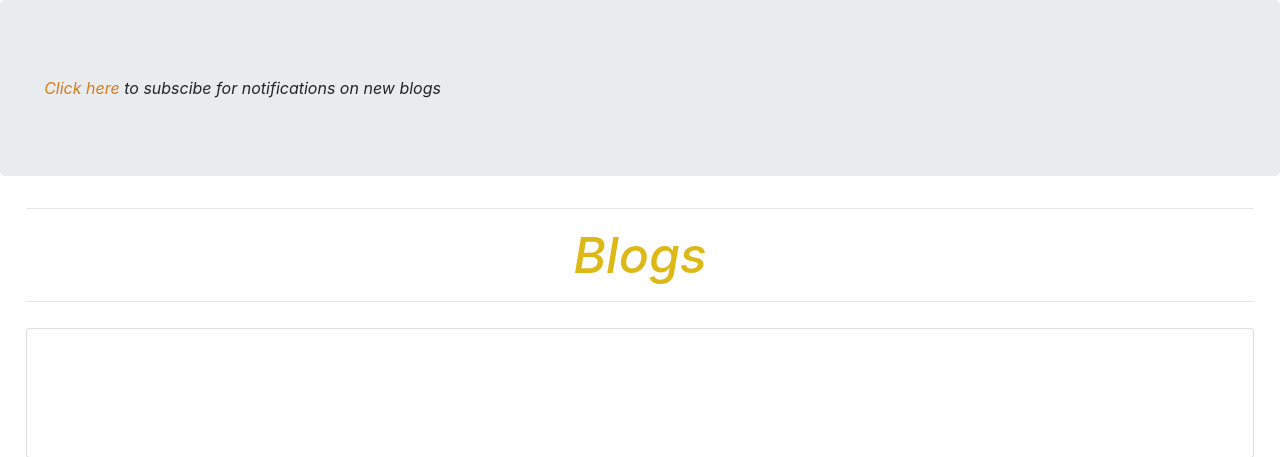
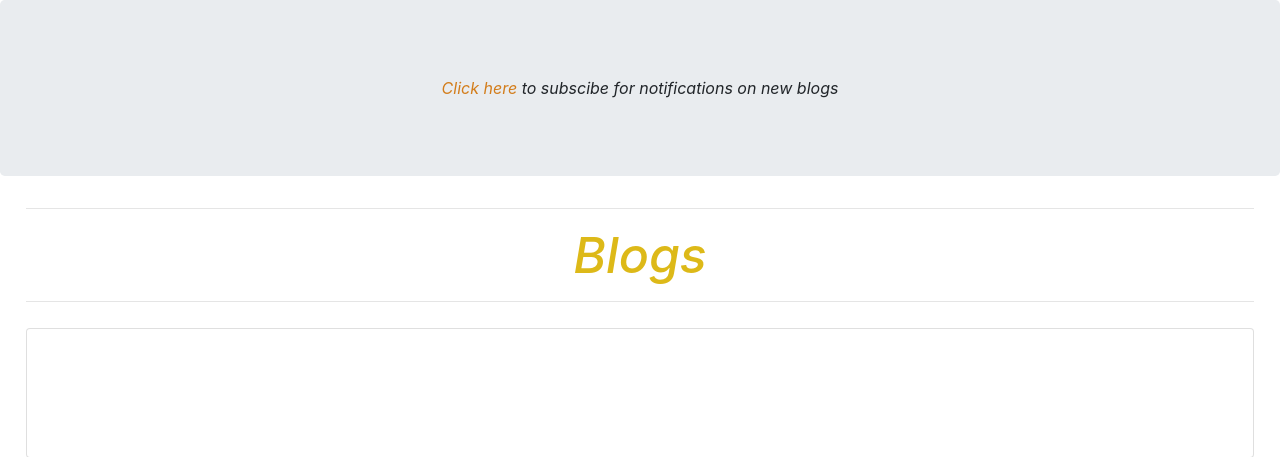
Before and after one commit to Brian-Muchera/personal-blogs, a Flask app: page / in a window 1280 px wide. Shown: the part 66-523 px from the top of the page. Run offline with Flask 2, Linux system fonts and the light colour scheme; data that the repository does not hold is empty; some libraries are stand-ins or nearby versions.

Commit message:
made changes

```diff
--- a/app/templates/blogs/posted.html
+++ b/app/templates/blogs/posted.html
@@ -6,7 +6,7 @@
 {{super()}}
 <link rel="stylesheet" href="{{url_for('static', filename ='blogs.css')}}">
 {%endblock%}
-<div class="jumbotron">
+<div class="jumbotron text-center">
 <p class="subscriber"><a href="{{url_for('blogs.subscribe')}}">Click here</a> to subscibe for notifications on new blogs
 </p>
 </div>
```
